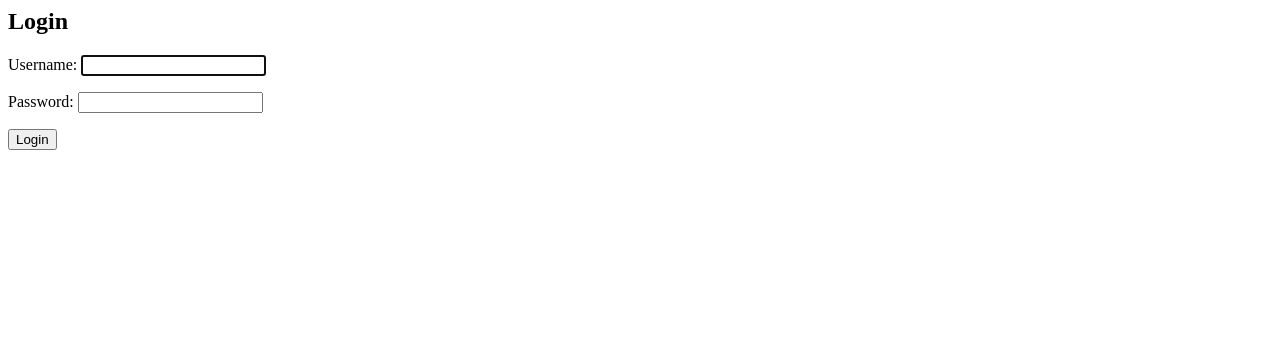
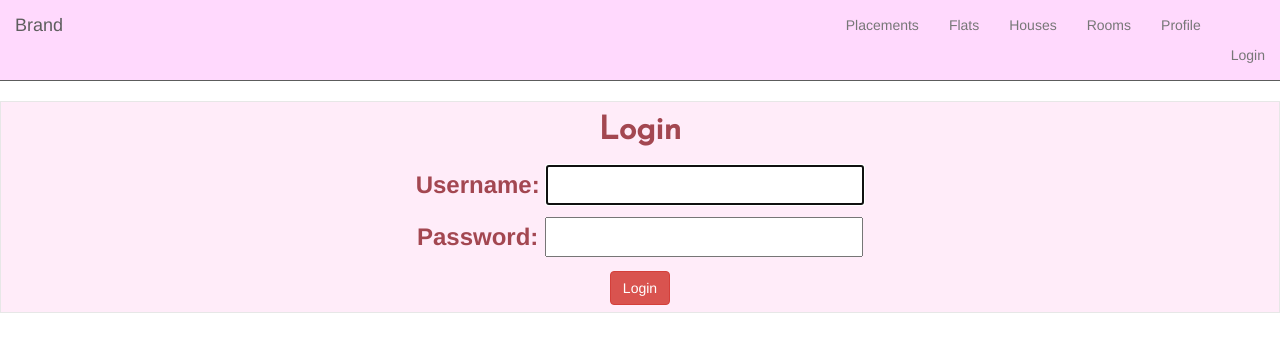
Before and after one commit to aglazko/mysite, a Django app: page /login/ in a window 1280 px wide. Shown: the top 352 px of the page. Run offline with Django 3.2, Linux system fonts and the light colour scheme; some libraries are stand-ins or nearby versions; some web fonts are replaced.

Commit message:
login page

```diff
--- a/site_app/static/main.css
+++ b/site_app/static/main.css
@@ -135,3 +135,30 @@ img{
     font-size: large;
     color: #777;
 }
+
+
+/*login*/
+
+
+#log_div{
+    width: 100%;
+    display: block;
+    margin: 0 auto;
+
+
+
+}
+#log_div .row{
+    width: 100%;
+    margin-left: 0px;
+    margin-right: 0px;
+    text-align: center;
+
+}
+#form_log{
+    font-size: x-large;
+    color: #a34751;
+}
+.lin{
+    font-size: xx-large;
+}
--- a/site_app/templates/site_app/index.html
+++ b/site_app/templates/site_app/index.html
@@ -29,7 +29,7 @@
                 <li><a href="{% url 'house_list' %}">Houses</a></li>
                 <li><a href="{% url 'room_list' %}">Rooms</a></li>
                 <li><a href="#">Profile</a></li>
-                <li><a href="#">{% if user.is_authenticated %}Logout{% else %}Login{% endif %}</a></li>
+                <li><a href="#">{% if user.is_authenticated %}Logout{% else %}<a href="" id="base"> Login</a>{% endif %}</a></li>
             </ul>
 
         </div>
--- a/templates/registration/login.html
+++ b/templates/registration/login.html
@@ -1,6 +1,14 @@
-<h2>Login</h2>
-<form method="post">
-  {% csrf_token %}
-  {{ form.as_p }}
-  <button type="submit">Login</button>
+{% extends 'site_app/index.html' %}
+{% load static %}
+{% block content %}
+<div class="row" id="log_div">
+  <div class="row">
+    <p id="room_head">Login</p>
+    <form method="post" id="form_log">
+      {% csrf_token %}
+      {{ form.as_p }}
+    <button type="submit" class="btn btn-danger">Login</button>
 </form>
+  </div>
+</div>
+{% endblock %}
```
